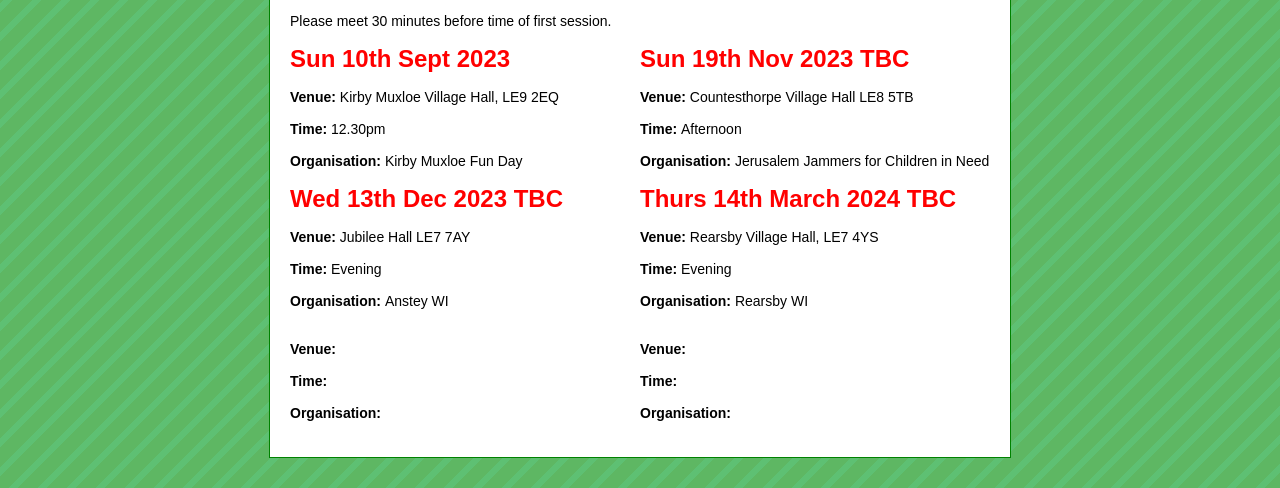
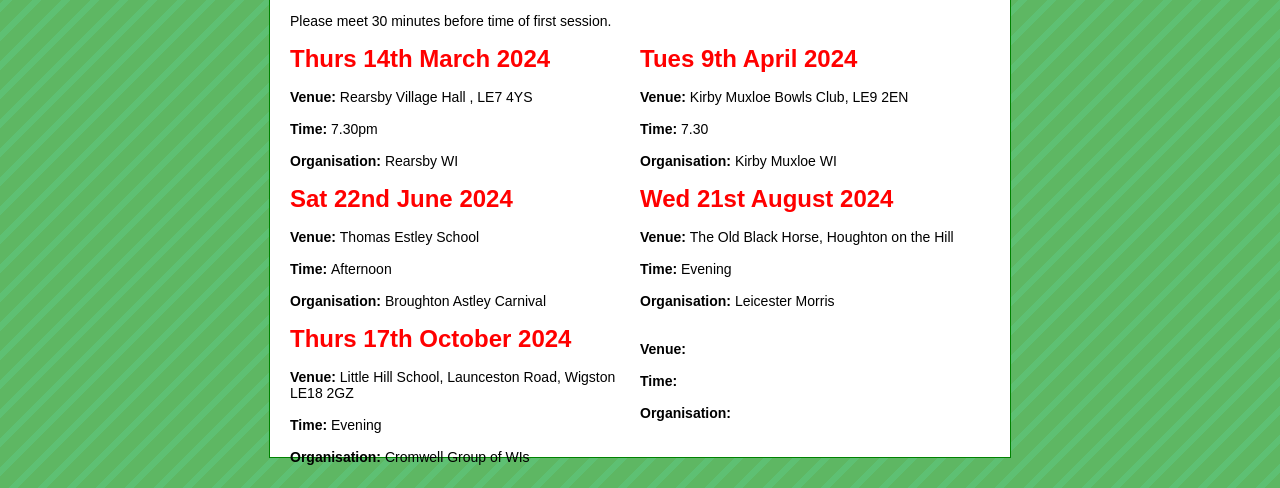
Before and after one commit to stynemouth/stynemouth.github.io, a plain HTML site: page danceouts.html in a window 1280 px wide. Shown: the part 394-882 px from the top of the page. Drawn offline with Linux system fonts and the light colour scheme.

Commit message:
Update danceouts.html

```diff
--- a/danceouts.html
+++ b/danceouts.html
@@ -39,13 +39,13 @@
 
 <div class="danceouts_01"><!-- left -->
 
-<h2>Sun 10th Sept 2023 </h2>
+<h2>Thurs 14th March 2024 </h2>
 <p>&nbsp;</p>
-<p><strong> Venue: </strong> Kirby Muxloe Village Hall, LE9 2EQ </p>
+<p><strong> Venue: </strong> Rearsby Village Hall , LE7 4YS </p>
 <p>&nbsp;</p>
-<p><strong> Time: </strong> 12.30pm </p>
+<p><strong> Time: </strong> 7.30pm </p>
 <p>&nbsp;</p>
-<p><strong>Organisation: </strong> Kirby Muxloe Fun Day </p>
+<p><strong>Organisation: </strong> Rearsby WI </p>
 <p>&nbsp;</p>
 </div>
 
@@ -54,13 +54,13 @@
 
 <div class="danceouts_02"><!-- right -->
 
-<h2> Sun 19th Nov 2023 TBC </h2>
+<h2> Tues 9th April 2024 </h2>
 <p>&nbsp;</p>
-<p><strong> Venue: </strong> Countesthorpe Village Hall LE8 5TB </p>
+<p><strong> Venue: </strong> Kirby Muxloe Bowls Club, LE9 2EN </p>
 <p>&nbsp;</p>
-<p><strong> Time: </strong>Afternoon</p>
+<p><strong> Time: </strong> 7.30 </p>
 <p>&nbsp;</p>
-<p><strong>Organisation: </strong> Jerusalem Jammers for Children in Need  </p>
+<p><strong>Organisation: </strong> Kirby Muxloe WI  </p>
 <p>&nbsp;</p>
 </div>
 
@@ -75,13 +75,13 @@
 
 <div class="danceouts_01"><!-- left -->
 
-<h2> Wed 13th Dec 2023 TBC </h2>
+<h2> Sat 22nd June 2024 </h2>
 <p>&nbsp;</p>
-<p><strong> Venue: </strong> Jubilee Hall LE7 7AY </p>
+<p><strong> Venue: </strong> Thomas Estley School </p>
 <p>&nbsp;</p>
-<p><strong> Time: </strong>Evening</p>
+<p><strong> Time: </strong>Afternoon</p>
 <p>&nbsp;</p>
-<p><strong>Organisation: </strong> Anstey WI  </p>
+<p><strong>Organisation: </strong> Broughton Astley Carnival  </p>
 <p>&nbsp;</p>
 </div>
 
@@ -90,13 +90,13 @@
 
 <div class="danceouts_02"><!-- right -->
 
-<h2>Thurs 14th March 2024 TBC</h2>
+<h2>Wed 21st August 2024 </h2>
 <p>&nbsp;</p>
-<p><strong> Venue: </strong> Rearsby  Village Hall, LE7 4YS </p>
+<p><strong> Venue: </strong> The Old Black Horse, Houghton on the Hill </p>
 <p>&nbsp;</p>
 <p><strong> Time: </strong> Evening </p>
 <p>&nbsp;</p>
-<p><strong>Organisation: </strong> Rearsby WI </p>
+<p><strong>Organisation: </strong> Leicester Morris </p>
 <p>&nbsp;</p>
 </div>
 
@@ -109,13 +109,13 @@
 
 <div class="danceouts_01"><!-- left -->
 
-<h2>   </h2>
+<h2> Thurs 17th October 2024  </h2>
 <p>&nbsp;</p>
-<p><strong> Venue: </strong>  </p>
+<p><strong> Venue: </strong>Little Hill School, Launceston Road, Wigston LE18 2GZ  </p>
 <p>&nbsp;</p>
-<p><strong> Time: </strong> </p>
+<p><strong> Time: </strong>Evening </p>
 <p>&nbsp;</p>
-<p><strong>Organisation: </strong>  </p>
+<p><strong>Organisation: </strong> Cromwell Group of WIs </p>
 <p>&nbsp;</p>
 </div>
 
```
